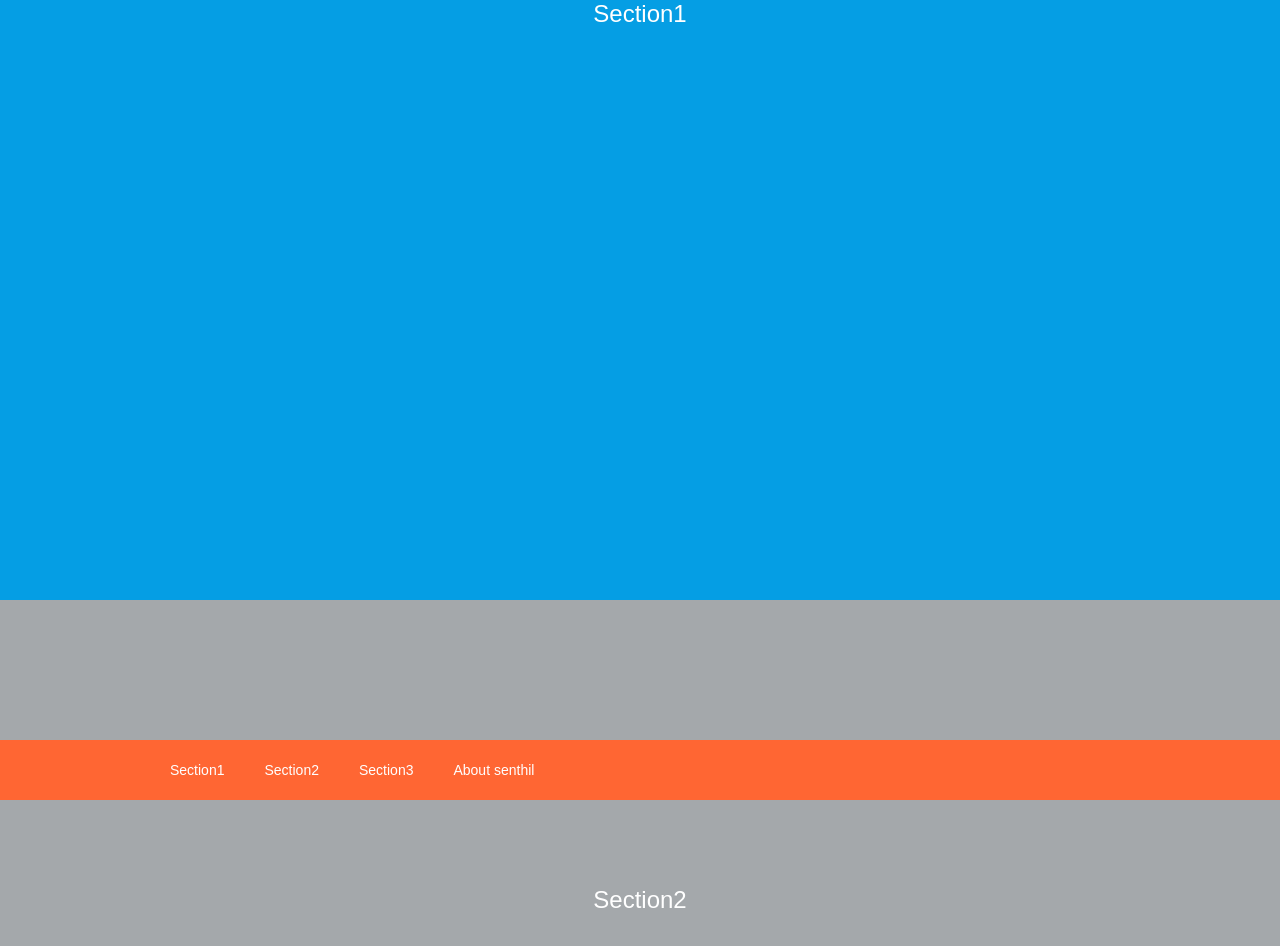
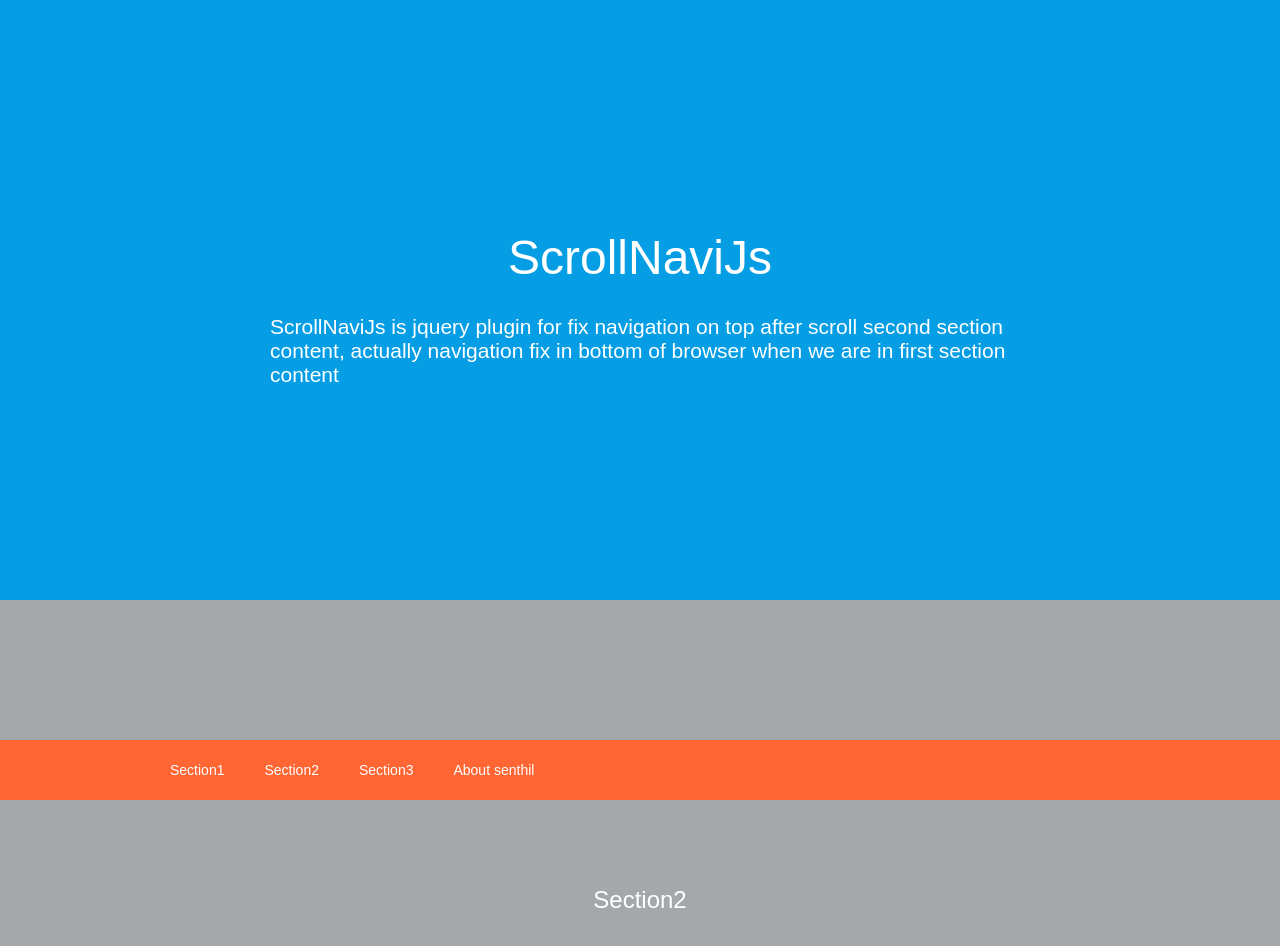
Before and after one commit to senthilraj/ScrollNaviJs, a plain HTML site: page index.html in a window 1280 px wide. Shown: the top 946 px of the page. Drawn offline with Linux system fonts and the light colour scheme.

Commit message:
Update index.html

```diff
--- a/index.html
+++ b/index.html
@@ -23,7 +23,10 @@
             </ul>
             </div>
         </div>
-        <div id="section1">Section1</div>
+        <div id="section1">
+       	    <h1 class="title">ScrollNaviJs</h1>
+            <p>ScrollNaviJs is jquery plugin for fix navigation on top after scroll second section content, actually navigation fix in bottom of browser when we are in first section content</p>
+        </div>
         <div id="section2">Section2</div>
         <div id="section3">Section3</div>
 
```
